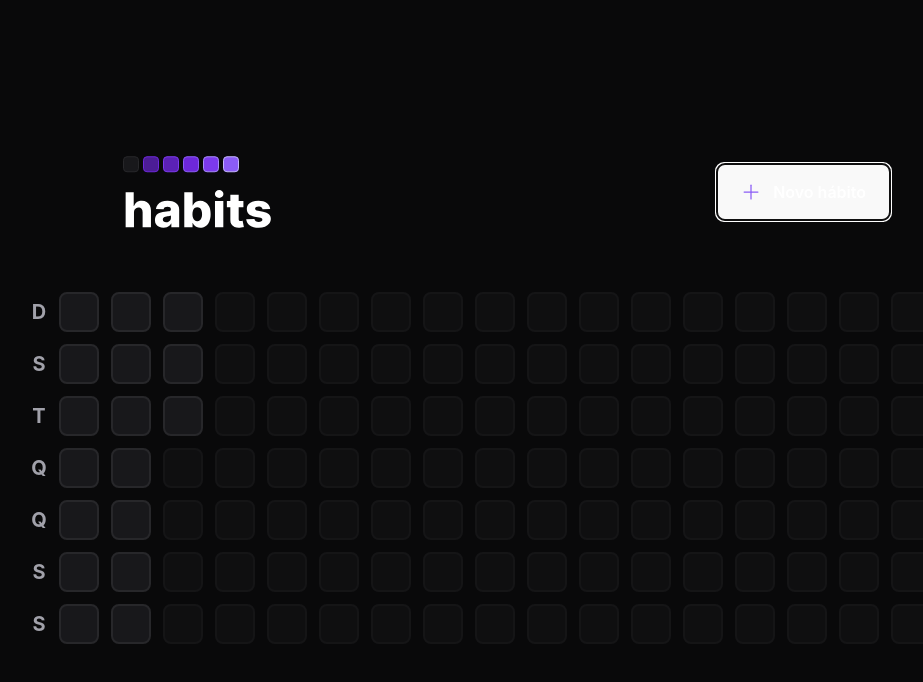
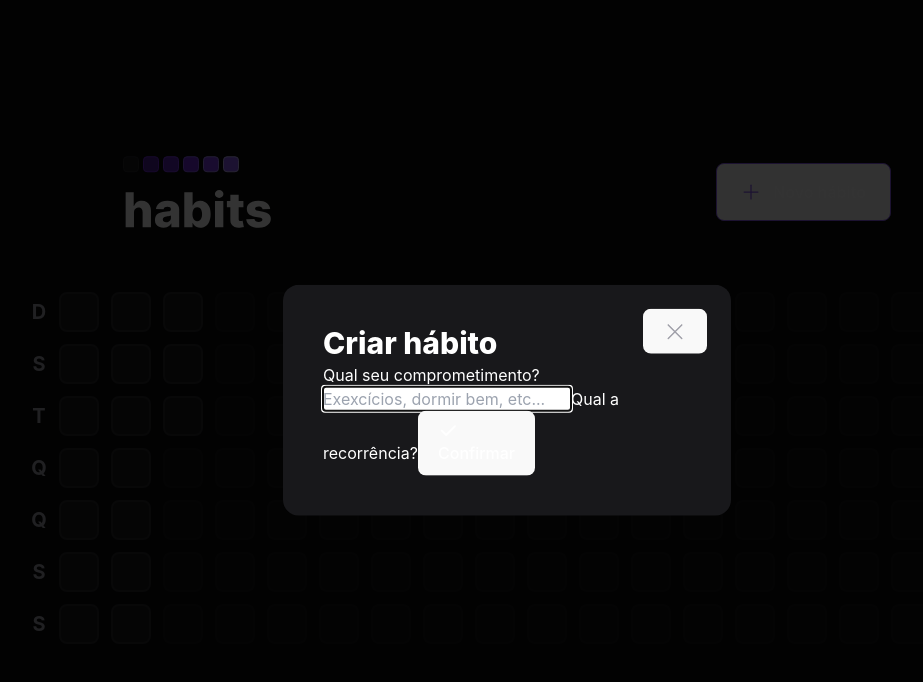
Before and after one commit to Savio-Anjos/nlw-Setup, a React (Vite) app in the folder web/: page / in a window 1280 px wide. Both pictures are taken after a click on the button "Novo hábito". Shown: the top 682 px of the page, without its empty margins (133-1056 px from the left). Built offline with nearby package versions, Linux system fonts and the light colour scheme.

Commit message:
Criando base do modal

```diff
--- a/web/package.json
+++ b/web/package.json
@@ -9,6 +9,7 @@
     "preview": "vite preview"
   },
   "dependencies": {
+    "@radix-ui/react-dialog": "^1.0.2",
     "dayjs": "^1.11.7",
     "phosphor-react": "^1.4.1",
     "react": "^18.2.0",
--- a/web/src/components/Header.tsx
+++ b/web/src/components/Header.tsx
@@ -1,19 +1,44 @@
-
-import { Plus } from 'phosphor-react'
+import { useState } from 'react'
+import { Plus, X } from 'phosphor-react'
+import * as Dialog from '@radix-ui/react-dialog';
 import logoImage from '../assets/logo.svg'
+import { NewHabitForm } from './NewHabitForm';
 
 export function Header() {
+
+
     return (
         <div className='w-full max-w-3xl mx-auto flex items-center justify-between'>
         <img src={logoImage} alt="Habits" />
-        <button
+
+        <Dialog.Root>
+        <Dialog.Trigger
         type='button'
         className='border border-violet-500 font-semibold rounded-lg px-6 py-4 flex items-center gap-3 hover:border-violet-300'
 
         >
          <Plus size={20} className="text-violet-500"/>
          Novo hábito
-        </button>
+        </Dialog.Trigger>
+
+        <Dialog.Portal>
+            <Dialog.Overlay className='w-screen h-screen bg-black/80 fixed inset-0' />
+
+            <Dialog.Content className='absolute p-10 bg-zinc-900 rounded-2xl w-full max-w-md top-1/2 left-1/2 -translate-x-1/2 -translate-y-1/2'>
+                <Dialog.Close className='absolute right-6 top-6 text-zinc-400 hover:text-zinc-200' >
+                    <X size={24} aria-label="Fechar"/>
+                </Dialog.Close >
+                <Dialog.Title className='text-3xl leading-tight font-extrabold'>
+                    Criar hábito
+                </Dialog.Title>
+
+                <NewHabitForm />
+            </Dialog.Content>
+        </Dialog.Portal>
+
+        </Dialog.Root>
+
+
     </div>
     )
 }
--- /dev/null
+++ b/web/src/components/NewHabitForm.tsx
@@ -0,0 +1,27 @@
+import { Check } from "phosphor-react";
+
+export function NewHabitForm() {
+    return (
+        <form>
+            <label htmlFor="title">
+                Qual seu comprometimento?
+            </label>
+
+            <input
+              type="text"
+              id="title"
+              placeholder="Exexcícios, dormir bem, etc..."
+              autoFocus
+            />
+
+            <label htmlFor="">
+                Qual a recorrência?
+            </label>
+
+            <button type="submit">
+                <Check size={20} weight="bold" />
+                Confirmar
+            </button>
+        </form>
+    )
+}
```
Also changed, not shown: 1 other file (tests, documents, lock files or other folders).
